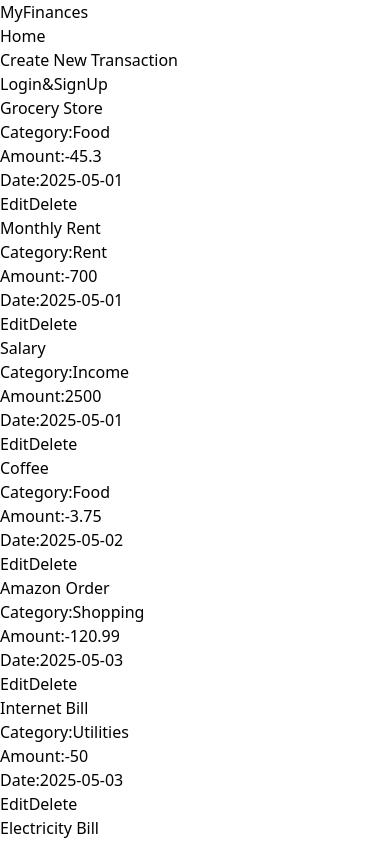
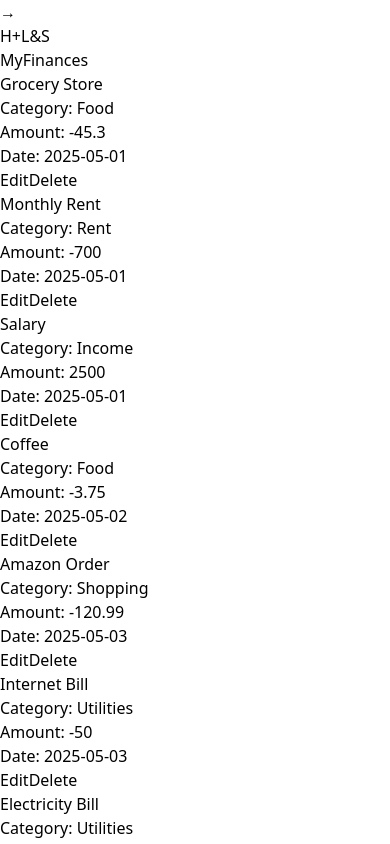
Before and after one commit to Altiiii/ReactTask, a React (Vite) app: page / in a window 390 px wide. Shown: the top 844 px of the page. Built offline with nearby package versions, Linux system fonts and the light colour scheme.

Commit message:
REAC-5 Fixing resposive for phone and close button

```diff
--- a/src/App.jsx
+++ b/src/App.jsx
@@ -1,21 +1,57 @@
-
-import './App.css'
-import Header from './components/Header'
-import Sidebar from './components/Sidebar'
-import Transactions from './components/Transactions'
-import { transactions } from './utils/trdata'
+import { useEffect, useState } from "react";
+import "./App.css";
+import Header from "./components/Header";
+import Sidebar from "./components/Sidebar";
+import Transactions from "./components/Transactions";
+import { transactions } from "./utils/trdata";
+import useIsMobile from "./hooks/isMobile";
 
 function App() {
+  const [sidebarOpen, setSidebarOpen] = useState(true);
 
+  const isMobile = useIsMobile();
+
+  useEffect(() => {
+    if (isMobile) {
+      setSidebarOpen(false);
+    } else {
+      setSidebarOpen(true);
+    }
+  }, [isMobile]);
+
+  const livizeSidebarin = () => {
+    setSidebarOpen(!sidebarOpen);
+  };
 
   return (
-    <>
-      <Header />
 
-      <Sidebar />
-      <main className='ml-64 overflow-y-auto p-4 sm:p-6 flex-1 mt-16'>
-        <div className='grid grid-cols-1 sm:grid-cols-2 lg:grid-cols-3 gap-4'>
-          {transactions.map((tr,index) =>(
+      <div className="flex h-screen overflow-hidden">
+{!isMobile ? (
+  <Sidebar isOpen={true} />
+) : (
+<div className={`flex-1 flex flex-col transition-all duration-300 ${
+  isMobile && sidebarOpen ? "ml-64" : "ml-0"
+}`}>
+    <div
+      className={`fixed inset-0 bg-black opacity-50 ${sidebarOpen ? "block" : "hidden"}`}
+      onClick={livizeSidebarin}
+    />
+    <Sidebar isOpen={sidebarOpen} livizeSidebarin={livizeSidebarin} />
+  </div>
+)}
+
+      <div
+        className={`flex flex-1 flex-col transition-all duration-300 ${
+          isMobile && sidebarOpen ? "ml-64" : "ml-0"
+        }`}
+      >
+        <Header livizeSidebarin={livizeSidebarin} isMobile={isMobile} />
+
+        <main   className={`overflow-y-auto p-4 sm:p-6 flex-1 mt-16 transition-all duration-300
+    ${isMobile && !sidebarOpen ? "ml-0" : "ml-64"}`}
+        >
+          <div className="grid grid-cols-1 sm:grid-cols-2 lg:grid-cols-3 gap-4">
+            {transactions.map((tr, index) => (
               <Transactions
                 key={index}
                 title={tr.title}
@@ -26,9 +62,9 @@ function App() {
             ))}
           </div>
         </main>
-
-    </>
-  )
+      </div>
+    </div>
+  );
 }
 
-export default App
+export default App;
--- a/src/components/Header.jsx
+++ b/src/components/Header.jsx
@@ -1,4 +1,4 @@
-export default function Header(){
+export default function Header({livizeSidebarin, isMobile}){
     return(
         <header className="fixed top-0 left-0 right-0 h-16 bg-gray-800 shadow-md flex items-center px-4 z-40" >
             <h1 className="text-xl font-bold text-white">MyFinances</h1>
--- a/src/components/Sidebar.jsx
+++ b/src/components/Sidebar.jsx
@@ -1,16 +1,51 @@
+import { useState, useEffect } from "react";
+import useIsMobile from "../hooks/isMobile.jsx";
+
 export default function Sidebar() {
-    return(
-        <div className=" fixed top-16 left-0 w-64 h-screen  bg-gray-800 text-white  flex-col p-4 transition-all duration-300 shadow-lg ">
+  const [isCollapsed, setIsCollapsed] = useState(false);
+  const isMobile = useIsMobile();
+
+
+  useEffect(() => {
+    if (isMobile) {
+      setIsCollapsed(true);
+    } else {
+      setIsCollapsed(false);
+    }
+  }, [isMobile]);
+
+  return (
+    <div
+      className={`fixed top-0 left-0 h-full mt-16 z-50 ${
+        isCollapsed ? "w-20" : "w-64"
+      } bg-gray-700 text-white flex flex-col p-4 transition-all duration-300 shadow-lg`}
+    >
+        <button
+          onClick={() => setIsCollapsed(!isCollapsed)}
+          className="text-white bg-gray-800 p-2 rounded mb-6 hover:bg-gray-700 transition"
+        >
+          {isCollapsed ? "→" : "←"}
+        </button>
+
 
       <nav className="flex flex-col gap-4">
-            <a href="/" className="hover:bg-gray-700 p-3 rounded flex items-center gap-2" >
-            <p>Home</p>
+        <a
+          href="/"
+          className="hover:bg-gray-700 p-3 rounded flex items-center gap-2"
+        >
+          {isCollapsed ? "H" : <span>Home</span>}
         </a>
-            <a href="/create" className="hover:bg-gray-700 p-3 rounded flex items-center gap-2">
-            <p>Create New Transaction</p>
+        <a
+          href="/create"
+          className="hover:bg-gray-700 p-3 rounded flex items-center gap-2"
+        >
+          {isCollapsed ? "+" : <span>Create New Transaction</span>}
         </a>
-            <a href="/login" className="hover:bg-gray-700 p-3 rounded flex items-center gap-2">
-            <p>Login&SignUp</p>
+        <a
+          href="/login"
+          className="hover:bg-gray-700 p-3 rounded flex items-center gap-2"
+        >
+          {isCollapsed ? "L&S" : <span>Login & SignUp</span>}
         </a>
       </nav>
     </div>
--- a/src/components/Transactions.jsx
+++ b/src/components/Transactions.jsx
@@ -4,13 +4,13 @@ export default function Transactions({title,category,amount,date}){
 
 
     return(
-        <div className="bg-gray-800 shandow-md rounded-lg p-6 mb-4 flex justify-between items-start">
+        <div className="bg-gray-800 shadow-md rounded-lg p-6 mb-4 flex justify-between items-start">
 
         <div>
             <h2 className="text-xl font-bold mb-1 text-gray-400">{title}</h2>
-            <p className="text-gray-300">Category:{category}</p>
-            <p className="text-gray-300">Amount:{amount}</p>
-            <p className="text-gray-300">Date:{date}</p>
+            <p className="text-gray-300">Category: {category}</p>
+            <p className="text-gray-300">Amount: {amount}</p>
+            <p className="text-gray-300">Date: {date}</p>
         </div>
 
         <div className="flex flex-col gap-2">
--- /dev/null
+++ b/src/hooks/isMobile.jsx
@@ -0,0 +1,24 @@
+import { useEffect, useState } from "react";
+
+export default function useIsMobile(MB = 768) {
+    const [isMobile , setIsMobile] = useState(undefined);
+
+    useEffect(() =>{
+        const mql = window.matchMedia(`(max-width: ${MB - 1}px)`);
+
+        const onChange = () => {
+            setIsMobile(window.innerWidth < MB);
+        };
+
+        mql.addEventListener("change",onChange);
+
+        setIsMobile(window.innerWidth < MB);
+
+        return () => {
+            mql.removeEventListener("change",onChange)
+        };
+    }, [MB]);
+
+    return !!isMobile;
+
+}
```
Lines whose indentation alone changed are shown as unchanged.
